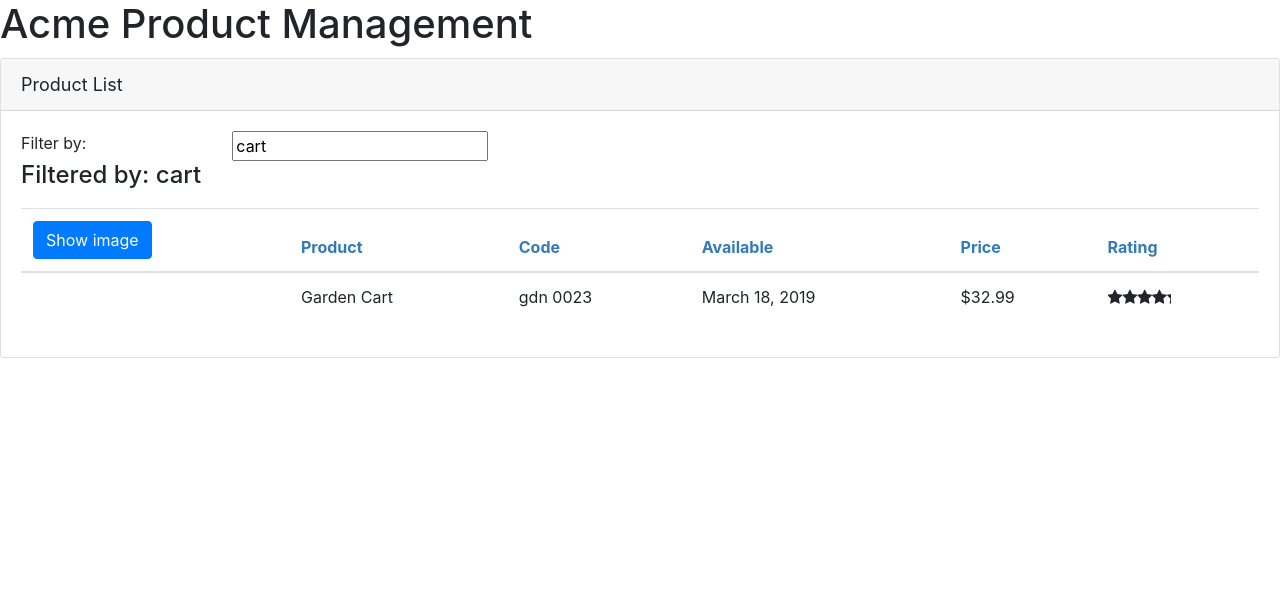
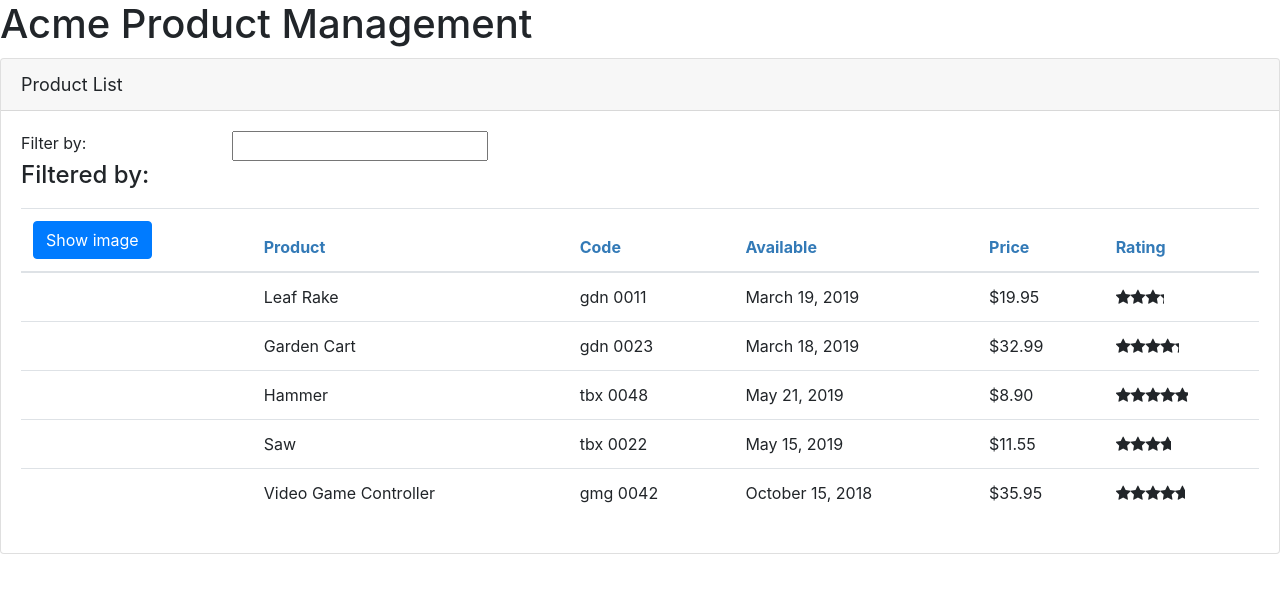
Before and after one commit to pascal-bischof/angular-gettingstarted, an Angular app: page / in a window 1280 px wide. Shown: the top 592 px of the page. Built offline with nearby package versions, Linux system fonts and the light colour scheme.

Commit message:
Service Implemented and registered

```diff
--- a/src/app/products/product-list.component.ts
+++ b/src/app/products/product-list.component.ts
@@ -1,5 +1,6 @@
 import {Component, OnInit} from '@angular/core';
 import {IProduct} from './product';
+import {ProductService} from './product.service';
 
 @Component({
   selector: 'pm-products',
@@ -23,32 +24,9 @@
   }
 
   filteredProducts: IProduct[];
-  products : IProduct[] =[
-    {
-      "productId": 1,
-      "productName": "Leaf Rake",
-      "productCode": "GDN-0011",
-      "releaseDate": "March 19, 2019",
-      "description": "Leaf rake with 48-inch wooden handle.",
-      "price": 19.95,
-      "starRating": 3.2,
-      "imageUrl": "assets/images/leaf_rake.png"
-    },
-    {
-      "productId": 2,
-      "productName": "Garden Cart",
-      "productCode": "GDN-0023",
-      "releaseDate": "March 18, 2019",
-      "description": "15 gallon capacity rolling garden cart",
-      "price": 32.99,
-      "starRating": 4.2,
-      "imageUrl": "assets/images/garden_cart.png"
-    }
-  ];
+  products : IProduct[] = [];
 
-  constructor() {
-    this.filteredProducts = this.products;
-    this.listFilter = 'cart';
+  constructor(private productService: ProductService) {
   }
 
   toggleImage(): void {
@@ -57,6 +35,9 @@
 
   ngOnInit(): void {
     console.log("OnInit method")
+    this.products = this.productService.getProducts();
+    this.filteredProducts = this.products;
+
   }
 
   onRatingClicked(message: string): void {
--- /dev/null
+++ b/src/app/products/product.service.ts
@@ -0,0 +1,63 @@
+import {Injectable} from '@angular/core';
+import {IProduct} from './product';
+
+@Injectable({
+  providedIn: 'root'
+})
+export class ProductService {
+
+  getProducts(): IProduct[] {
+    return [
+      {
+        "productId": 1,
+        "productName": "Leaf Rake",
+        "productCode": "GDN-0011",
+        "releaseDate": "March 19, 2019",
+        "description": "Leaf rake with 48-inch wooden handle.",
+        "price": 19.95,
+        "starRating": 3.2,
+        "imageUrl": "assets/images/leaf_rake.png"
+      },
+      {
+        "productId": 2,
+        "productName": "Garden Cart",
+        "productCode": "GDN-0023",
+        "releaseDate": "March 18, 2019",
+        "description": "15 gallon capacity rolling garden cart",
+        "price": 32.99,
+        "starRating": 4.2,
+        "imageUrl": "assets/images/garden_cart.png"
+      },
+      {
+        "productId": 5,
+        "productName": "Hammer",
+        "productCode": "TBX-0048",
+        "releaseDate": "May 21, 2019",
+        "description": "Curved claw steel hammer",
+        "price": 8.9,
+        "starRating": 4.8,
+        "imageUrl": "assets/images/hammer.png"
+      },
+      {
+        "productId": 8,
+        "productName": "Saw",
+        "productCode": "TBX-0022",
+        "releaseDate": "May 15, 2019",
+        "description": "15-inch steel blade hand saw",
+        "price": 11.55,
+        "starRating": 3.7,
+        "imageUrl": "assets/images/saw.png"
+      },
+      {
+        "productId": 10,
+        "productName": "Video Game Controller",
+        "productCode": "GMG-0042",
+        "releaseDate": "October 15, 2018",
+        "description": "Standard two-button video game controller",
+        "price": 35.95,
+        "starRating": 4.6,
+        "imageUrl": "assets/images/xbox-controller.png"
+      }
+    ]
+  }
+}
```
